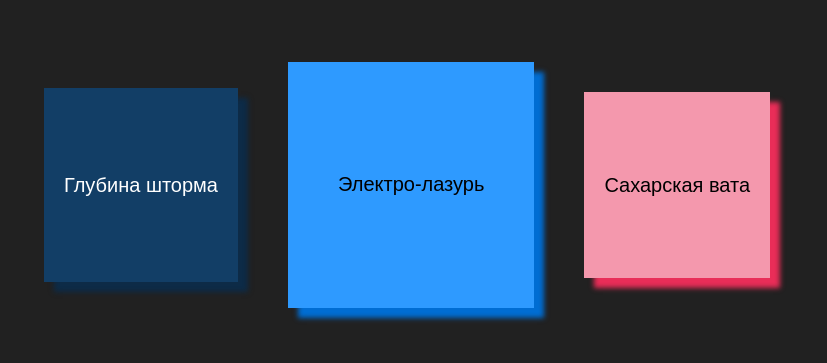
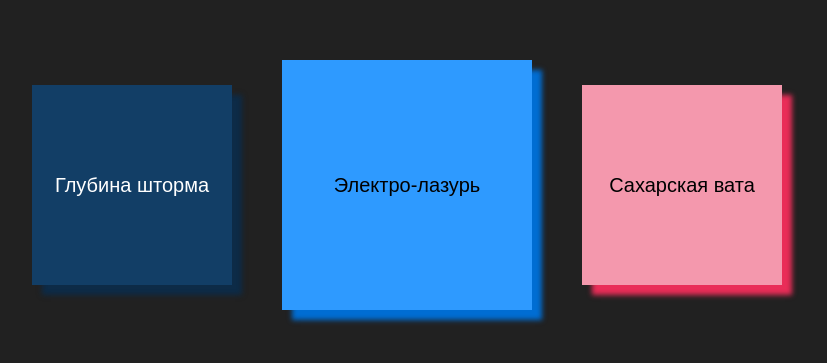
Before and after one commit to Mid1i/Pseudo-Private-Styles, a Vue app: page / in a window 1280 px wide. Shown: the part 215-578 px from the top of the page, without its empty margins (233-1060 px from the left). Built offline with nearby package versions, Linux system fonts and the light colour scheme.

Commit message:
fix: Небольшие изменения

```diff
--- a/src/App.vue
+++ b/src/App.vue
@@ -9,11 +9,11 @@
 			text="Глубина шторма"
 		/>
 		<ProductCard
-			custom-class="new"
+			:custom-style="{ '--bg-color': '#2E9AFF', '--size': '250px' }"
 			text="Электро-лазурь"
 		/>
 		<ProductCard
-			custom-class="top"
+			:custom-style="{ '--bg-color': '#F498AD' }"
 			text="Сахарская вата"
 		/>
 	</div>
--- a/src/components/ProductCard.vue
+++ b/src/components/ProductCard.vue
@@ -1,26 +1,38 @@
 <script setup lang="ts">
 	defineProps<{
-		customClass?: string;
+		/**
+		 * Объект с пользовательскими стилями для переопределения CSS-переменных.
+     * Например, можно задать `--bg-color` или `--size`.
+		 *
+		 * @type {Record<string, string>}
+		 */
+		customStyle?: Record<string, string>;
+		/**
+		 * Текст, отображаемый внутри карточки.
+		 *
+		 * @type {string}
+		 */
 		text: string;
 	}>();
 </script>
 
 
 <template>
-	<div :class="['product-card', customClass]">{{ text }}</div>
+	<div class="product-card" :style="customStyle">{{ text }}</div>
 </template>
 
 
 <style lang="scss" scoped>
 	.product-card {
 		--_bg-color: var(--bg-color, #123E66);
-		--_padding: var(--padding, 20px);
+		--_size: var(--size, 200px);
 
 		align-items: center;
 		display: flex;
 		justify-content: center;
 		aspect-ratio: 1;
-		padding: var(--_padding);
+		height: var(--_size);
+		width: var(--_size);
 
 		background: var(--_bg-color);
 		box-shadow: 10px 10px 5px 0 hsl(from var(--_bg-color) h s calc(l * 0.7));
@@ -28,13 +40,5 @@
 		font-size: 20px;
 		font-weight: 500;
 		color: hsl(from var(--_bg-color) 0 0 calc((50 - l) * 100));
-
-		&.new {
-			--bg-color: #2E9AFF;
-			--padding: 50px;
-		}
-		&.top {
-			--bg-color: #F498AD;
-		}
 	}
 </style>
```
